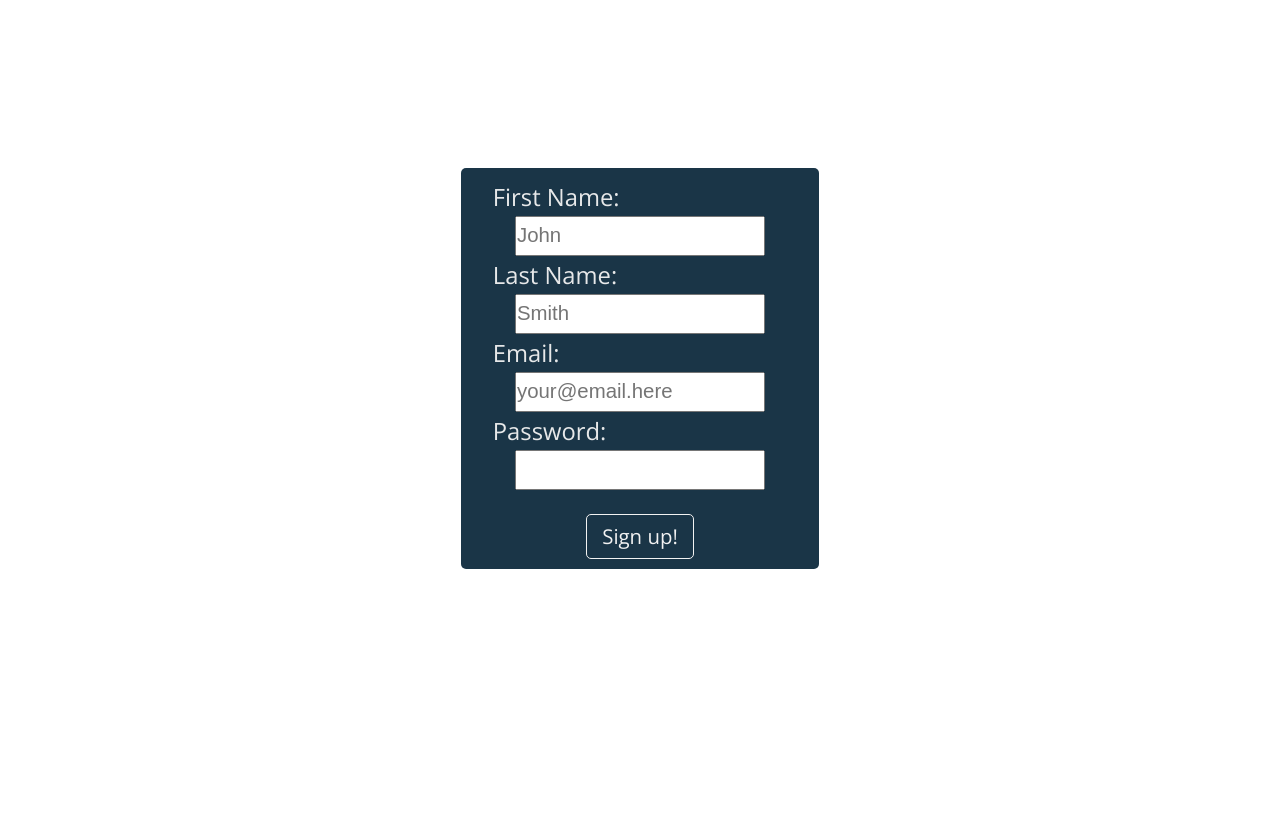
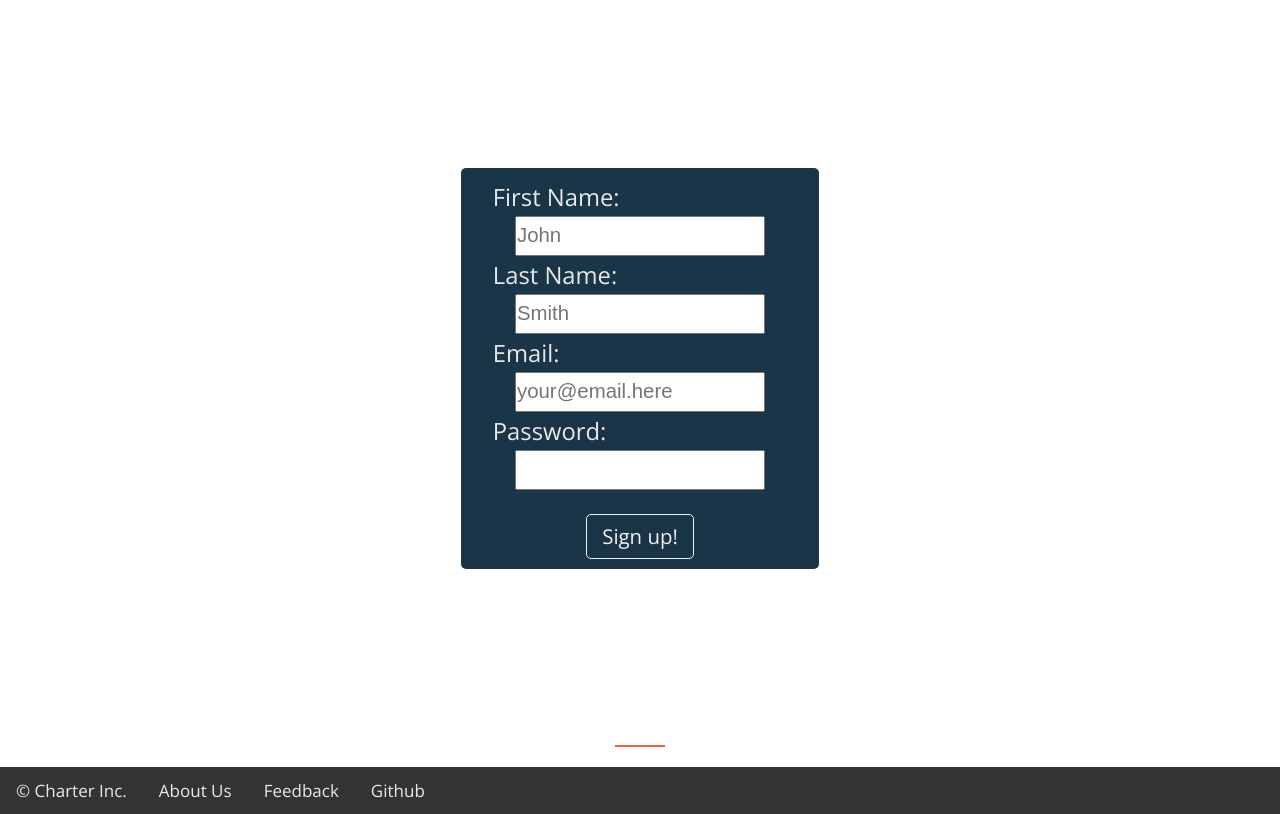
Before and after one commit to ericzlmd/ProjectOne, a plain HTML site: page register.html in a window 1280 px wide. Shown: the part 72-886 px from the top of the page. Before the commit the page ends 817 px from the top, so only its background shows below. Drawn offline with nearby package versions, Linux system fonts and the light colour scheme.

Commit message:
Added footer

```diff
--- a/register.html
+++ b/register.html
@@ -42,5 +42,14 @@
       </form>
    </section>
 
+   <hr class="hr-primary">
+
+   <footer class="main-nav">
+      <span class="nav-link">&COPY; Charter Inc.</span>
+      <a href="about.html" class="nav-link">About Us</a>
+      <a href="feedback.html" class="nav-link">Feedback</a>
+      <a href="https://github.com/ericzlmd/ProjectOne" class="nav-link">Github</a>
+   </footer>
+
 </body>
 </html>
```
Also changed, not shown: index.html (+7 -0 lines), login.html (+5 -2 lines).
